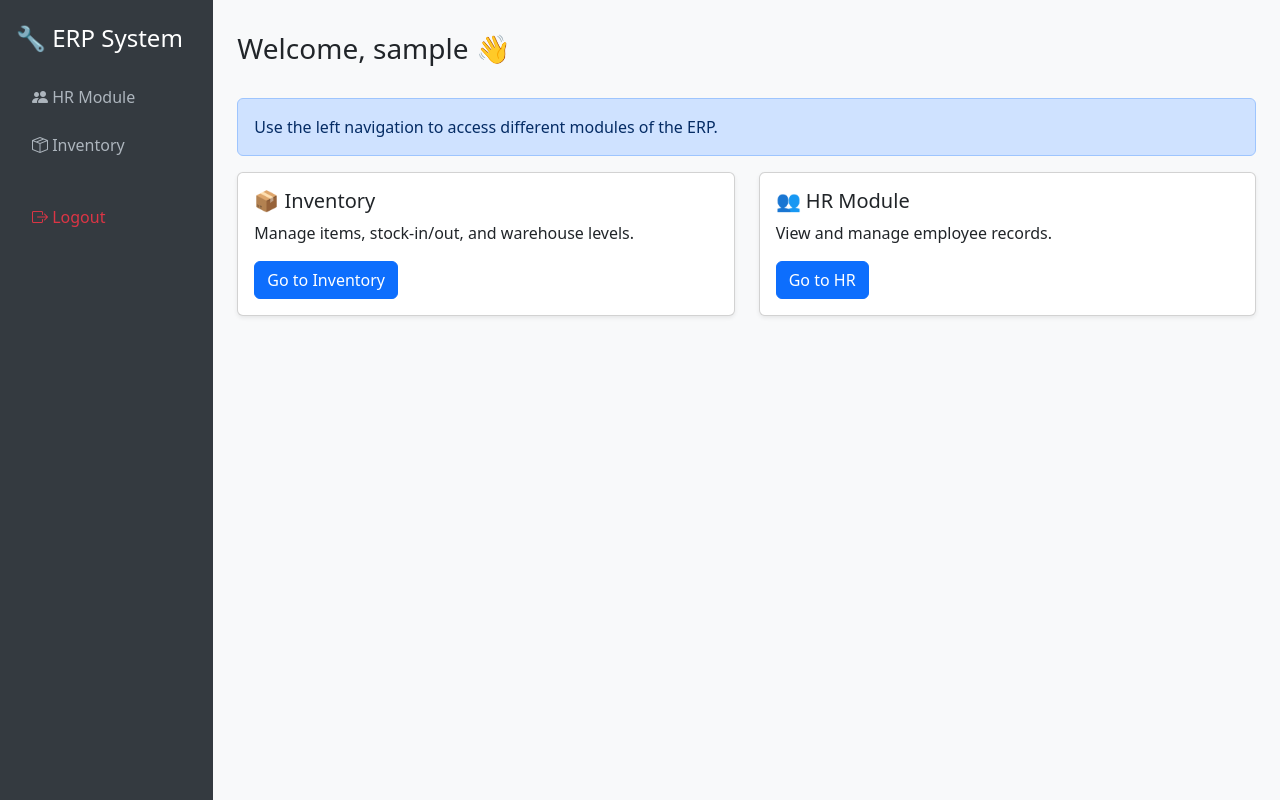
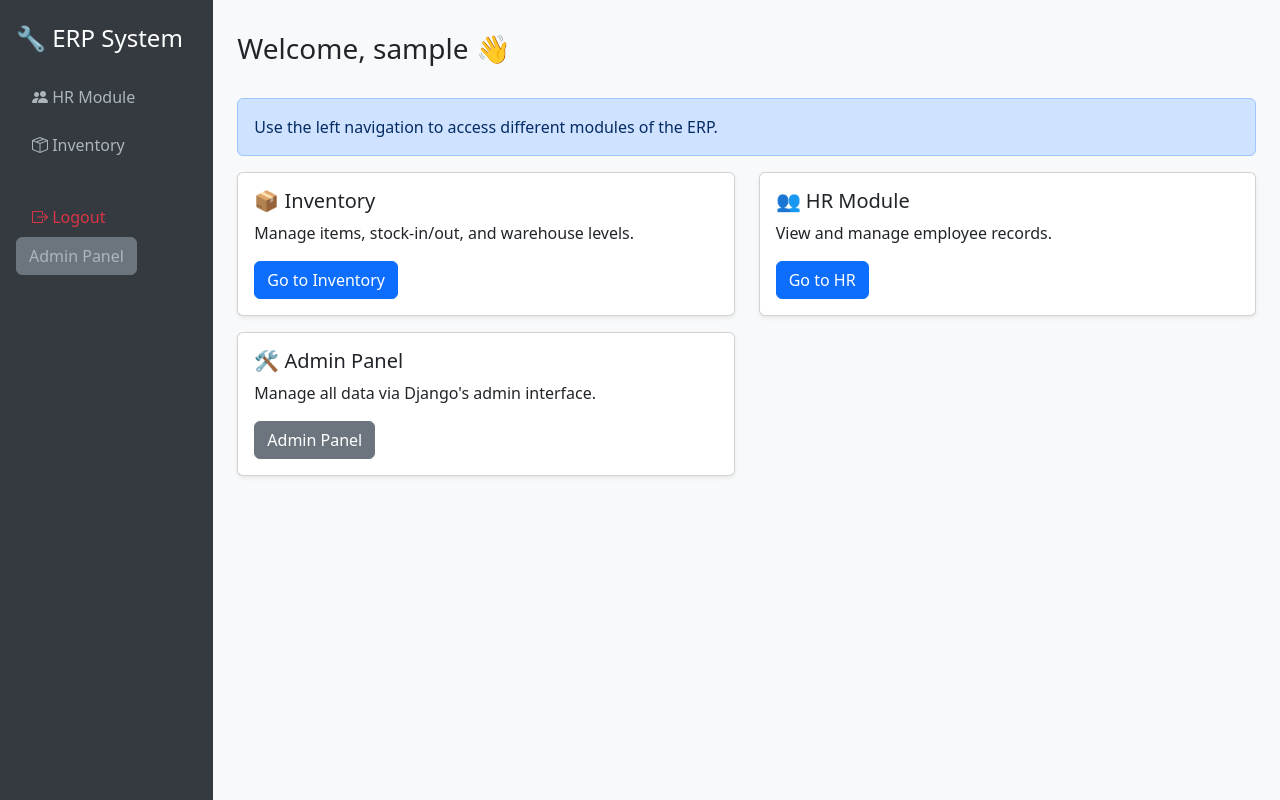
Before and after one commit to datta-magar/ERP_SYSTEM, a Django app: page /accounts/dashboard/ in a window 1280 px wide. Run offline with Django 5.2, Linux system fonts and the light colour scheme; the visitor is signed in with stand-in values (Sample User, id 1).

Commit message:
Admin added in dashboard

```diff
--- a/accounts/templates/accounts/dashboard.html
+++ b/accounts/templates/accounts/dashboard.html
@@ -57,8 +57,16 @@
                         <i class="bi bi-box-arrow-right"></i> Logout
                     </a>
                 </li>
+
+                <li class="nav-item mb-2">
+                    {% if request.user.is_superuser %}
+                    <a href="/admin/" class="btn btn-secondary">Admin Panel</a>{% endif %}
+                </li>
+
+
             </ul>
         </nav>
+
 
         <!-- Main Content -->
         <main class="col-md-9 ms-sm-auto col-lg-10 px-md-4 content">
@@ -89,7 +97,23 @@
                         </div>
                     </div>
                 </div>
+
+
+                <div class="col-md-6 mb-3">
+                    <div class="card shadow-sm">
+                        <div class="card-body">
+                            <h5 class="card-title">🛠 Admin Panel</h5>
+                            <p class="card-text">Manage all data via Django's admin interface.</p>
+                            {% if request.user.is_superuser %}
+                                <a href="/admin/" class="btn btn-secondary">Admin Panel</a>{% endif %}
+                        </div>
+                    </div>
+                </div>
+
+
                 <!-- Add more cards here -->
+
+
             </div>
         </main>
     </div>
--- a/config/urls.py
+++ b/config/urls.py
@@ -16,9 +16,11 @@ Including another URLconf
 """
 from django.contrib import admin
 from django.urls import path, include
+from django.shortcuts import redirect
 
 
 urlpatterns = [
+     path('', lambda request: redirect('login', permanent=False)),
     path('admin/', admin.site.urls),
     path('hr/', include('hr.urls')),
     path('inventory/',include('inventory.urls')),
```
Also changed, not shown: config/settings.py (+7 -0 lines).
